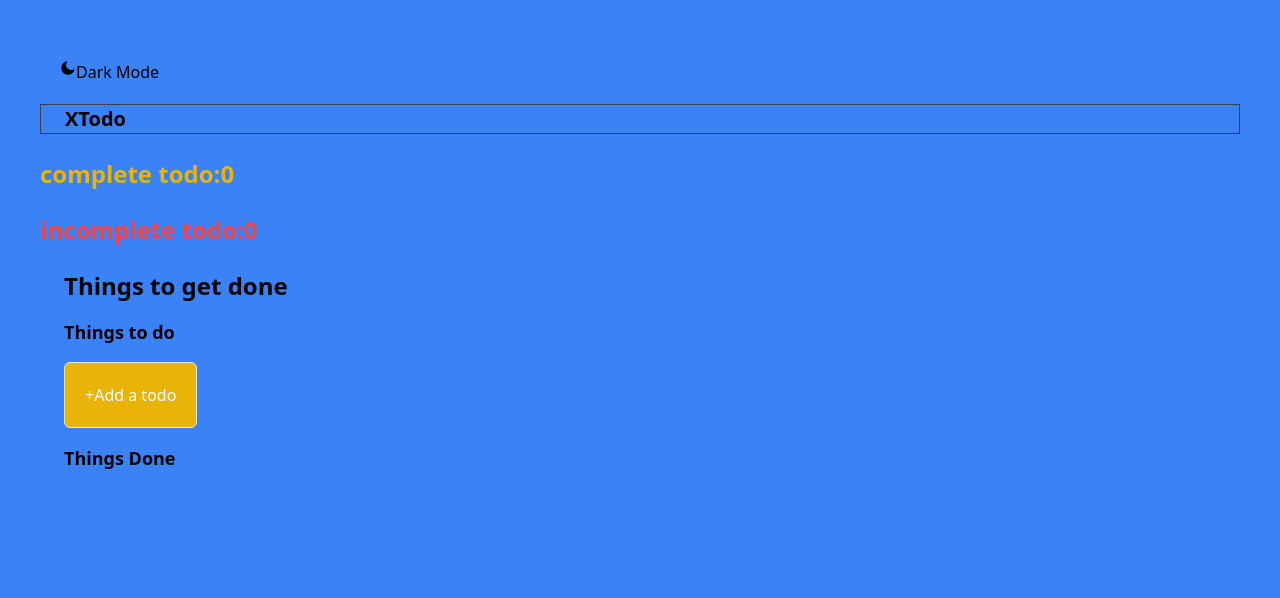
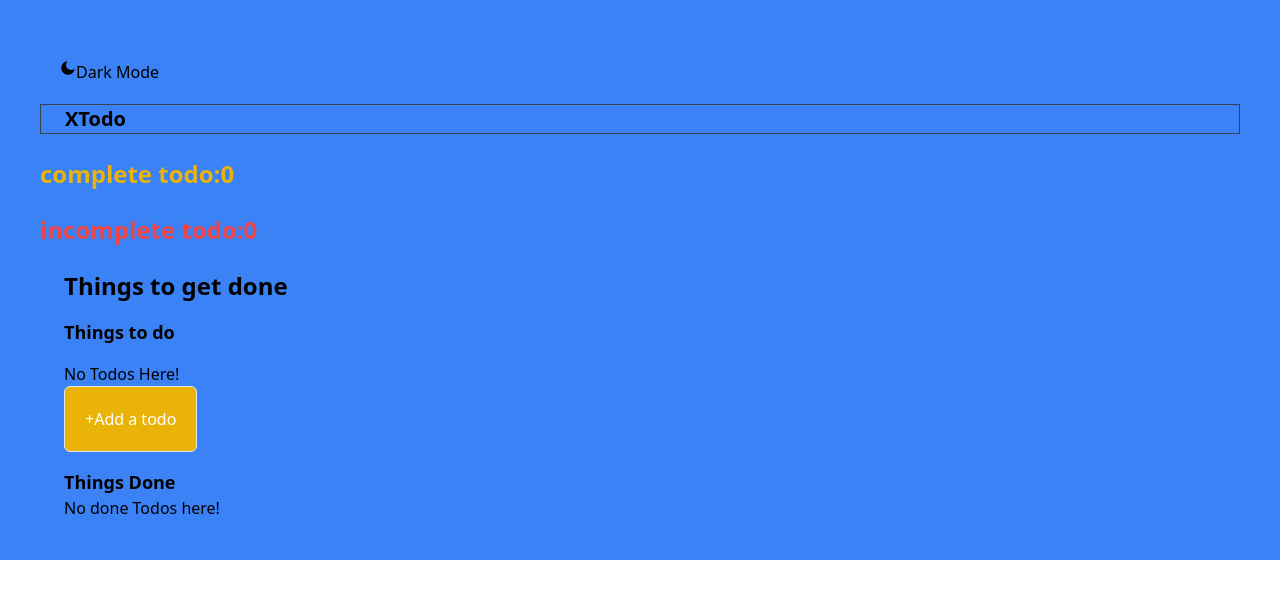
Before and after one commit to AnkitBishtForReal/redux-todo-app, a React (Vite) app: page / in a window 1280 px wide. Shown: the top 598 px of the page. Built offline with nearby package versions, Linux system fonts and the light colour scheme.

Commit message:
created todo row component

```diff
--- a/package.json
+++ b/package.json
@@ -8,6 +8,7 @@
     "preview": "vite preview"
   },
   "dependencies": {
+    "classnames": "^2.3.1",
     "react": "^18.0.0",
     "react-dom": "^18.0.0",
     "react-icons": "^4.3.1",
--- a/src/App.tsx
+++ b/src/App.tsx
@@ -8,6 +8,7 @@ import { RiDeleteBin6Fill } from 'react-icons/ri';
 
 import { donecountSelector, doneSelector, todosSelector, undonecountSelector } from "./selector";
 import { RiMoonFill } from "react-icons/ri";
+import TodoRow from './TodoRow';
 
 
 
@@ -42,7 +43,7 @@ function App() {
 
   return (<>
 
-    <div className={` p-10 h-screen items-center justify-center bg-blue-500 flex-col
+    <div className={` p-10  items-center justify-center bg-blue-500 flex-col
     ${darkMode && "dark"}`}>
       <button className='flex item-center p-5' onClick={() => setDarkMode(!darkMode)} >      <RiMoonFill />Dark Mode</button>
 
@@ -54,26 +55,23 @@ function App() {
         <div className="pl-6 space-y-4">
           <h1 className="font-bold text-2xl pt-6 dark:text-gray-200 ">Things to get done</h1>
           <h1 className="font-semibold text-lg dark:text-gray-200 ">Things to do</h1>
-
-
+          <div className='flex flex-col' >
+            <div>
+              {!undoneNumber && <span>No Todos Here!</span>}
               {undoneselect.map((elem: any) => {
                 return (<>
-              <div className='flex items-center' >
-                <input onClick={() => dispatch(TODO_MARKED_DONE(elem.id))} checked={elem.done} type="checkbox" />
-                <div className='mr-3 ml-3' key={elem.id}><span className={'dark:text-gray-200'}  >{elem.data}</span></div>
-
-                <div >
-                  <RiDeleteBin6Fill className='dark:bg-red-500' onClick={() => dispatch(TODO_DELETE(elem.id))} />
-                </div>
-              </div>
+                  <TodoRow todo={elem} ></TodoRow>
                 </>
                 )
 
               })}
 
-
+            </div>
+            <div>
               {!showTodoCreateForm && <Button onClick={updateForm}  >+Add a todo</Button>
               }
+            </div>
+          </div>
           <div>
             {showTodoCreateForm && <div className="space-x-2 space-y-2">
               <h1 className="font-semibold text-lg dark:text-gray-200">Create a Todo</h1>
@@ -84,7 +82,7 @@ function App() {
             }
           </div>
           <h1 className="font-semibold text-lg dark:text-gray-200">Things Done</h1>
-
+          {!doneNumber && <span>No done Todos here!</span>}
           {doneselect.map((elem: any) => {
             return (<>
               <div className='flex items-center'>
--- /dev/null
+++ b/src/TodoRow.tsx
@@ -0,0 +1,34 @@
+import { FC } from "react";
+import { Todo } from "./models/Todo"
+import cn from "classnames"
+import { RiDeleteBin6Fill } from 'react-icons/ri';
+import { TODO_ADDED, TODO_MARKED_DONE, TODO_MARKED_UNDONE, TODO_DELETE } from './action';
+import { useDispatch, useSelector } from "react-redux";
+type TodoRowProps = {
+    todo: Todo
+}
+const TodoRow: FC<TodoRowProps> = ({ todo }) => {
+    const dispatch = useDispatch();
+
+    const { id, data, done } = todo
+    return <div>
+        <div className='flex items-center' >
+            <input onClick={() => dispatch(TODO_MARKED_DONE(id))} checked={done} type="checkbox" />
+            <div className='mr-3 ml-3' key={id}><span className={'dark:text-gray-200'}  >{data}</span></div>
+
+            <div >
+
+                <div >
+                    <RiDeleteBin6Fill className='dark:bg-red-500' onClick={() => dispatch(TODO_DELETE(id))} />
+                </div>
+            </div>
+
+        </div>
+    </div>
+};
+
+TodoRow.defaultProps = {
+
+}
+
+export default TodoRow;
```
Also changed, not shown: 1 other file (tests, documents, lock files or other folders). Lines whose indentation alone changed are shown as unchanged.
